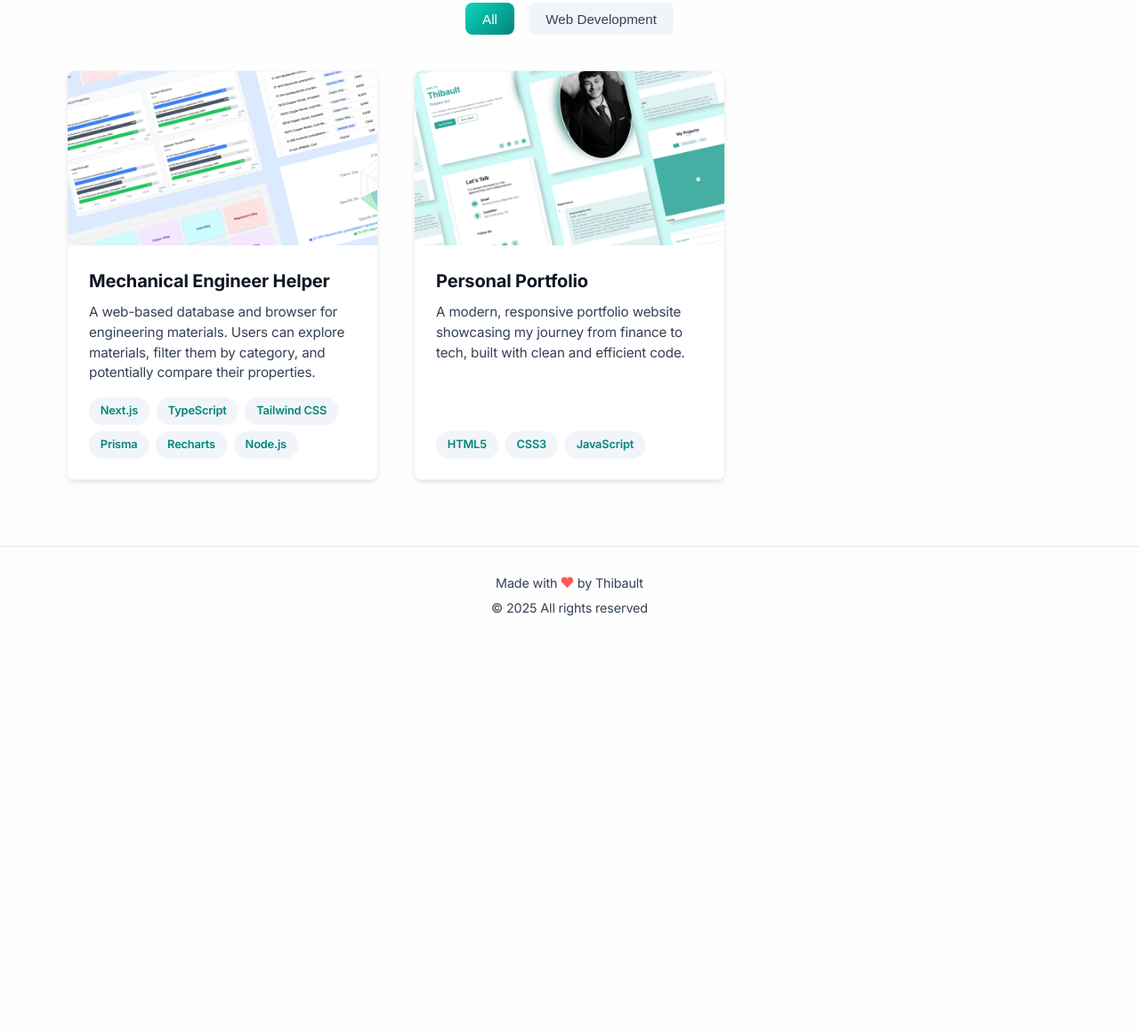
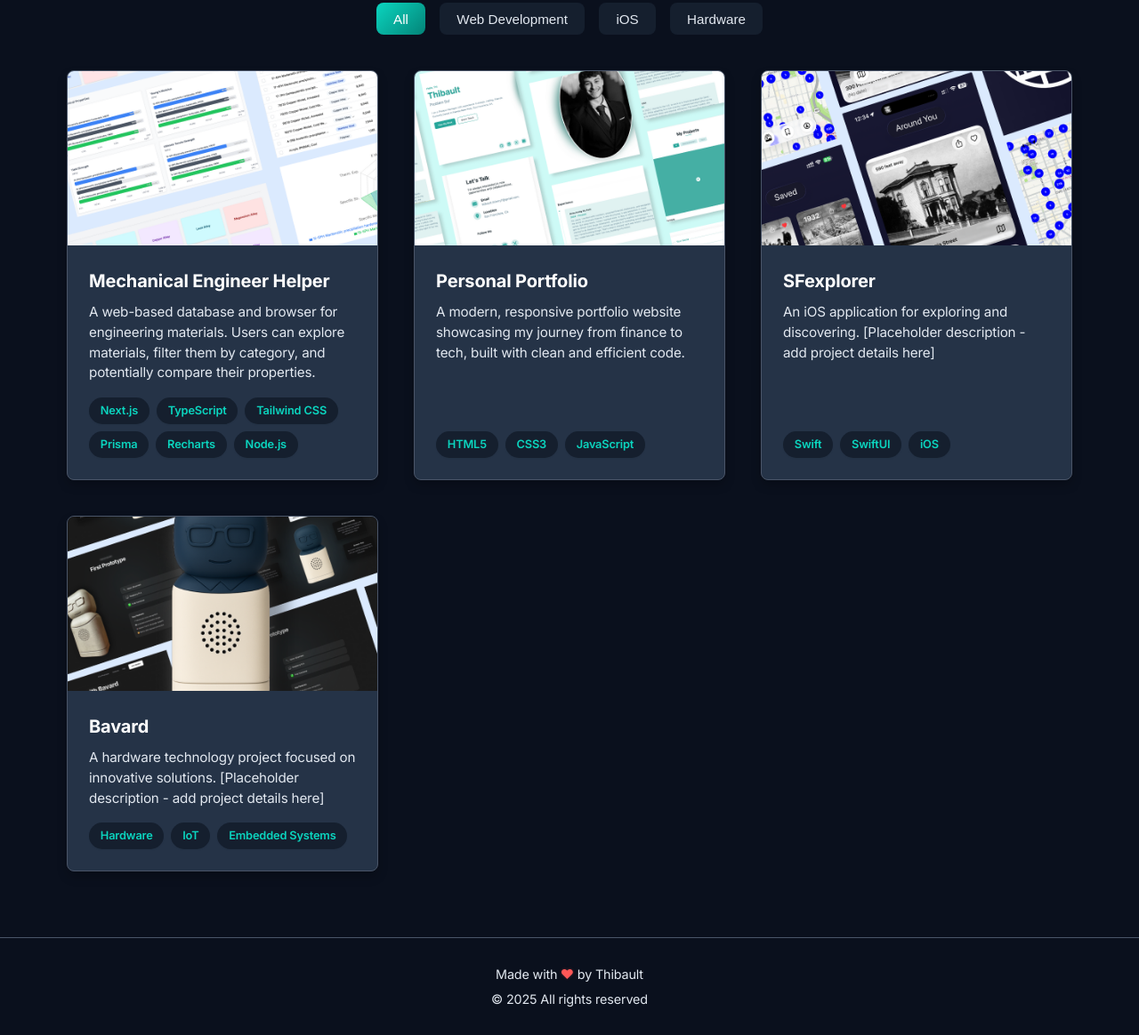
Before and after one commit to thibaultthi/Thibault-s-Portfolio, a plain HTML site: page projects.html in a window 1280 px wide. Shown: the part 225-1389 px from the top of the page at 89% size. Before the commit the page ends 949 px from the top, so only its background shows below. Drawn offline with Linux system fonts and the light colour scheme.

Commit message:
Add new projects and update theme settings
- Added SFexplorer (iOS app) and Bavard (hardware tech) projects
- Set dark theme as default
- Fixed project filtering functionality with CSS hide class
- Updated typing animation text to "Product Builder"

```diff
--- a/projects.html
+++ b/projects.html
@@ -54,6 +54,8 @@
             <div class="projects-filter">
                 <button class="filter-btn active" data-filter="all">All</button>
                 <button class="filter-btn" data-filter="web">Web Development</button>
+                <button class="filter-btn" data-filter="ios">iOS</button>
+                <button class="filter-btn" data-filter="hardware">Hardware</button>
             </div>
 
             <div class="projects-grid">
@@ -108,6 +110,52 @@
                         </div>
                     </div>
                 </div>
+
+                <!-- SFexplorer Project -->
+                <div class="project-card" data-category="ios">
+                    <div class="project-image">
+                        <img src="Assets/Pictures/sfexplorer.png" alt="SFexplorer iOS App" loading="lazy">
+                        <div class="project-overlay">
+                            <div class="project-links">
+                                <a href="https://apps.apple.com/us/app/sfxplorer/id6748501333" class="project-link" aria-label="View on App Store" target="_blank" rel="noopener noreferrer">
+                                    <i class="fas fa-external-link-alt"></i>
+                                </a>
+                            </div>
+                        </div>
+                    </div>
+                    <div class="project-info">
+                        <h3 class="project-title">SFexplorer</h3>
+                        <p class="project-description">An iOS application for exploring and discovering. [Placeholder description - add project details here]</p>
+                        <div class="project-tech">
+                            <span class="tech-tag">Swift</span>
+                            <span class="tech-tag">SwiftUI</span>
+                            <span class="tech-tag">iOS</span>
+                        </div>
+                    </div>
+                </div>
+
+                <!-- Bavard Project -->
+                <div class="project-card" data-category="hardware">
+                    <div class="project-image">
+                        <img src="Assets/Pictures/bavard.png" alt="Bavard Hardware Tech" loading="lazy">
+                        <div class="project-overlay">
+                            <div class="project-links">
+                                <a href="https://bavard.us" class="project-link" aria-label="Visit Website" target="_blank" rel="noopener noreferrer">
+                                    <i class="fas fa-external-link-alt"></i>
+                                </a>
+                            </div>
+                        </div>
+                    </div>
+                    <div class="project-info">
+                        <h3 class="project-title">Bavard</h3>
+                        <p class="project-description">A hardware technology project focused on innovative solutions. [Placeholder description - add project details here]</p>
+                        <div class="project-tech">
+                            <span class="tech-tag">Hardware</span>
+                            <span class="tech-tag">IoT</span>
+                            <span class="tech-tag">Embedded Systems</span>
+                        </div>
+                    </div>
+                </div>
             </div>
         </div>
     </main>
--- a/script.js
+++ b/script.js
@@ -27,7 +27,7 @@ document.addEventListener('DOMContentLoaded', () => {
         }, 300); // Slightly longer than our CSS transition to ensure completion
     };
 
-    // Check for saved theme preference or use device preference
+    // Check for saved theme preference or default to dark
     const savedTheme = localStorage.getItem('theme');
     const prefersDark = window.matchMedia('(prefers-color-scheme: dark)').matches;
 
@@ -36,7 +36,7 @@ document.addEventListener('DOMContentLoaded', () => {
     } else if (prefersDark) {
         setTheme('dark');
     } else {
-        setTheme('light');
+        setTheme('dark'); // Default to dark theme
     }
 
     // Toggle theme on button click
@@ -81,7 +81,7 @@ document.addEventListener('DOMContentLoaded', () => {
         typingText.textContent = '';
 
         const phrases = [
-            'Product Manager',
+            'Product Builder',
             'Problem Solver',
             'Tech Enthusiast',
             'Web Creator',
--- a/styles.css
+++ b/styles.css
@@ -934,6 +934,10 @@ body {
     width: 100%;
 }
 
+.project-card.hide {
+    display: none;
+}
+
 .project-card:hover {
     transform: translateY(-7px);
     box-shadow: var(--shadow-lg);
```
Also changed, not shown: Assets/Pictures/bavard.png (added), Assets/Pictures/sfexplorer.png (added).
